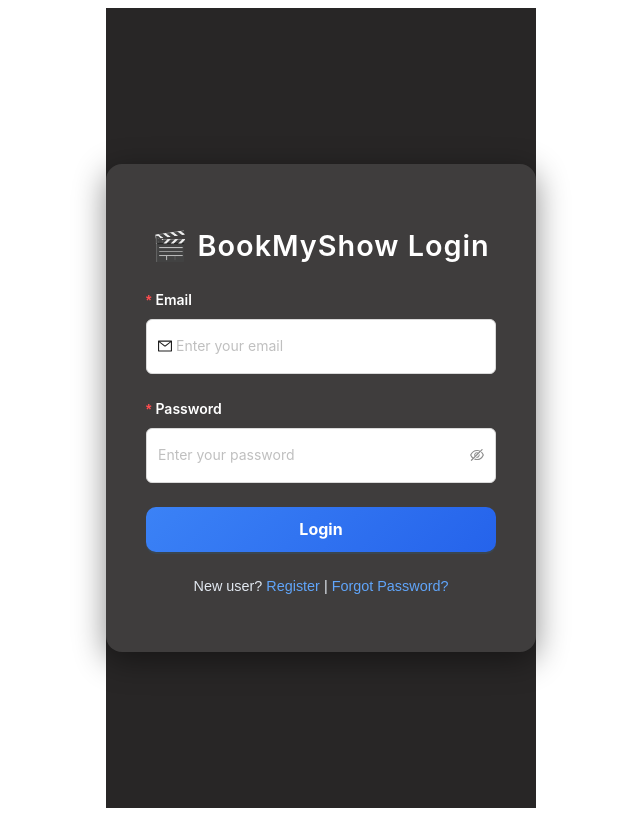
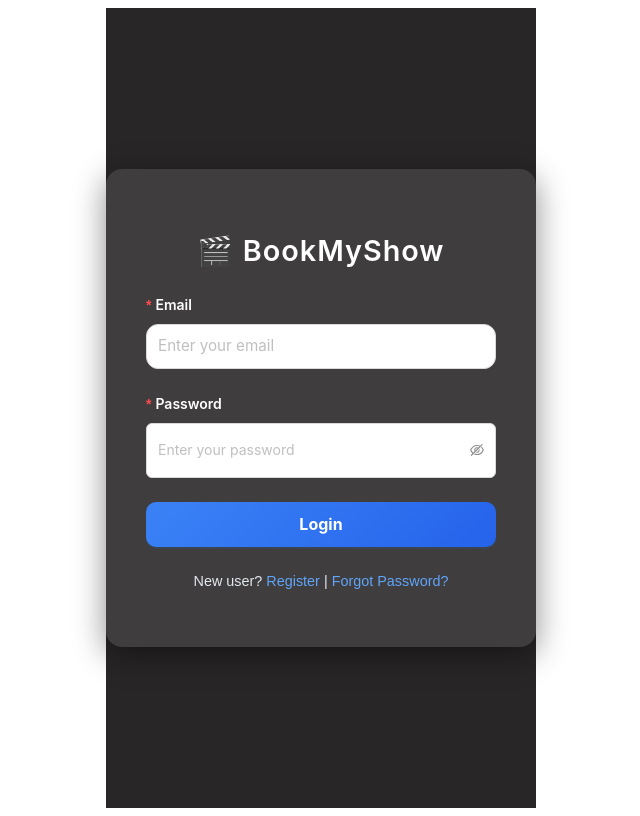
Before and after one commit to PramodKumarAS/BookMyShow, a React (Vite) app in the folder Frontend/: page /login in a window 1280 px wide. Shown: the whole page, without its empty margins (319-959 px from the left). Built offline with nearby package versions, Linux system fonts and the light colour scheme; no server answers.

Commit message:
Removed mailOutlined

```diff
--- a/Frontend/src/Pages/Login.jsx
+++ b/Frontend/src/Pages/Login.jsx
@@ -4,7 +4,6 @@
 import { Link, useNavigate } from "react-router-dom";
 import { loginUser } from "../API/user";
 import { jwtDecode } from "jwt-decode";
-import { UserOutlined, MailOutlined, LockOutlined } from "@ant-design/icons";
 
 const { Title } = Typography;
 
@@ -81,7 +80,7 @@
       <div className="login-center">
         <div className="login-box">
           <Title level={2} className="login-title">
-            🎬 BookMyShow Login
+            🎬 BookMyShow
           </Title>
           <Form layout="vertical" onFinish={onFinishLoginForm} autoComplete="off">
             <Form.Item
@@ -92,7 +91,6 @@
             >
                 <Input
                   placeholder="Enter your email"
-                  prefix={<MailOutlined />}
                 />            </Form.Item>
 
             <Form.Item
```
